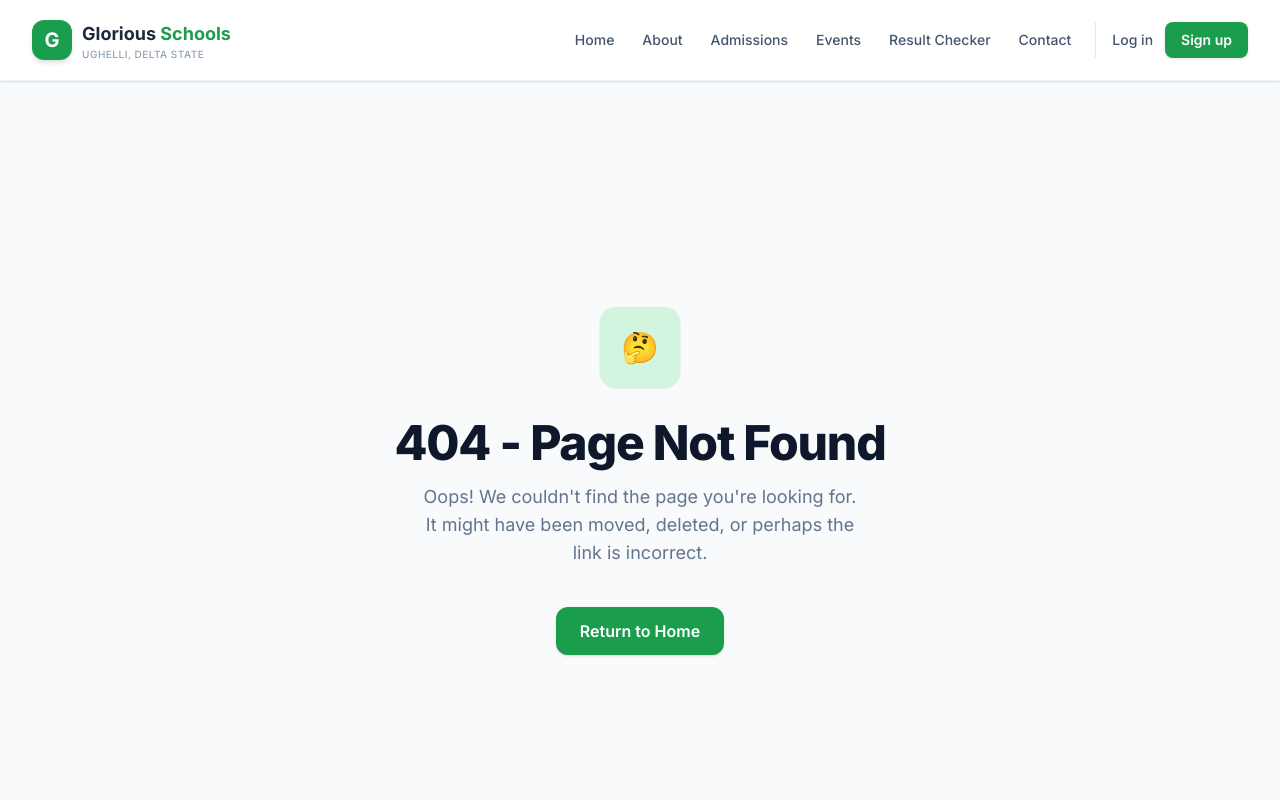
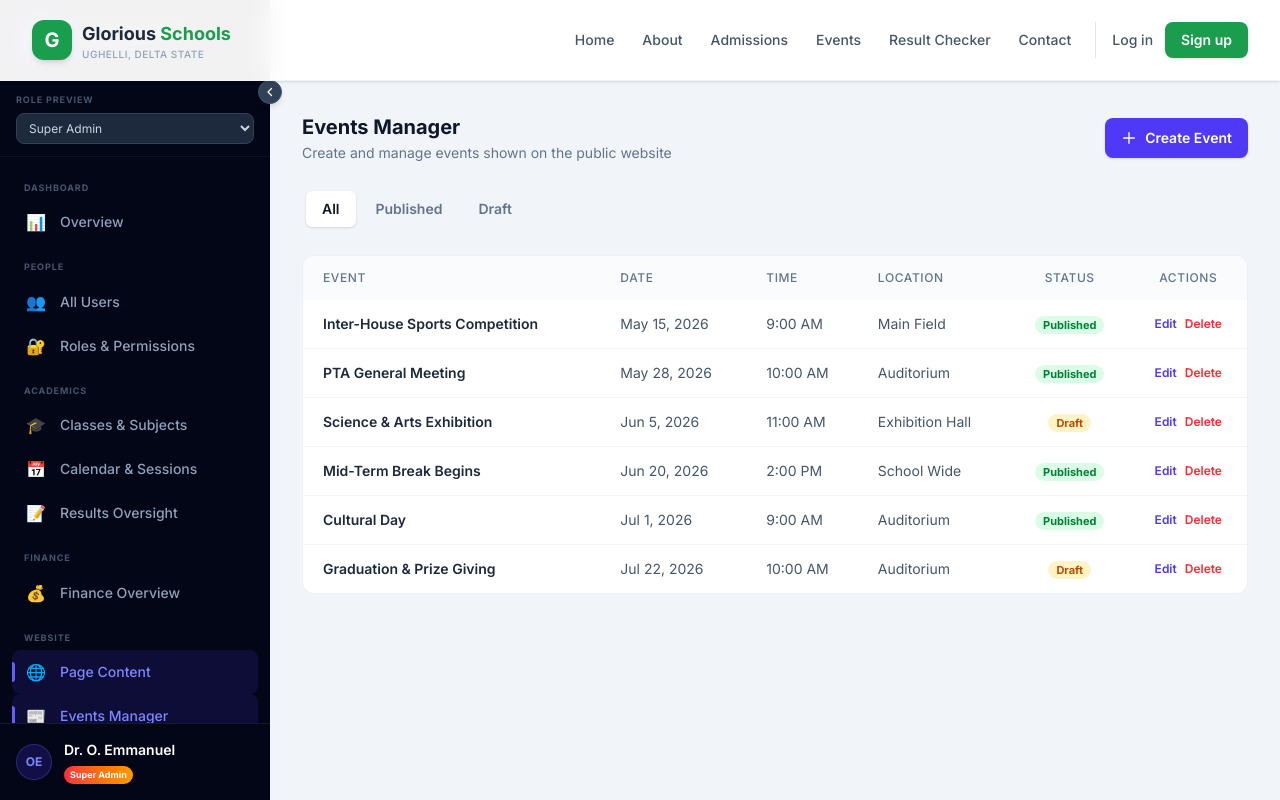
Before and after one commit to efebryan/glorious-school, a Next.js app: page /admin/cms/events in a window 1280 px wide. Before the commit this address had no page. Shown: the top 800 px of the page. Built offline with nearby package versions, Linux system fonts and the light colour scheme.

Commit message:
auto-commit: 4/23/2026, 5:08:35 PM

```diff
--- /dev/null
+++ b/src/app/admin/cms/events/page.tsx
@@ -0,0 +1,108 @@
+"use client";
+
+import { useState } from "react";
+
+const MOCK_EVENTS = [
+  { id: 1, title: "Inter-House Sports Competition", date: "May 15, 2026", time: "9:00 AM", location: "Main Field", status: "Published", desc: "Annual sports festival featuring track and field events." },
+  { id: 2, title: "PTA General Meeting", date: "May 28, 2026", time: "10:00 AM", location: "Auditorium", status: "Published", desc: "Open discussion with parents and teachers." },
+  { id: 3, title: "Science & Arts Exhibition", date: "Jun 5, 2026", time: "11:00 AM", location: "Exhibition Hall", status: "Draft", desc: "Students showcase innovative projects." },
+  { id: 4, title: "Mid-Term Break Begins", date: "Jun 20, 2026", time: "2:00 PM", location: "School Wide", status: "Published", desc: "Commencement of mid-term holiday." },
+  { id: 5, title: "Cultural Day", date: "Jul 1, 2026", time: "9:00 AM", location: "Auditorium", status: "Published", desc: "Celebrating diversity with cultural performances." },
+  { id: 6, title: "Graduation & Prize Giving", date: "Jul 22, 2026", time: "10:00 AM", location: "Auditorium", status: "Draft", desc: "Ceremony honoring graduating classes." },
+];
+
+export default function EventsManagerPage() {
+  const [showCreate, setShowCreate] = useState(false);
+  const [filter, setFilter] = useState<"all" | "Published" | "Draft">("all");
+
+  const filtered = filter === "all" ? MOCK_EVENTS : MOCK_EVENTS.filter((e) => e.status === filter);
+
+  return (
+    <div className="p-4 sm:p-6 lg:p-8 max-w-[1400px] mx-auto space-y-6">
+      <div className="flex flex-col sm:flex-row sm:items-center sm:justify-between gap-3">
+        <div>
+          <h1 className="text-xl font-bold text-slate-900">Events Manager</h1>
+          <p className="text-sm text-slate-500 mt-0.5">Create and manage events shown on the public website</p>
+        </div>
+        <button onClick={() => setShowCreate(true)} className="inline-flex items-center gap-2 px-4 py-2.5 bg-indigo-600 hover:bg-indigo-700 text-white text-sm font-semibold rounded-lg transition-colors shadow-sm">
+          <svg className="w-4 h-4" fill="none" stroke="currentColor" viewBox="0 0 24 24"><path strokeLinecap="round" strokeLinejoin="round" strokeWidth="2" d="M12 4v16m8-8H4" /></svg>
+          Create Event
+        </button>
+      </div>
+
+      {/* Filter */}
+      <div className="flex gap-1 bg-slate-100 p-1 rounded-lg w-fit">
+        {["all", "Published", "Draft"].map((f) => (
+          <button key={f} onClick={() => setFilter(f as typeof filter)} className={`px-4 py-2 text-sm font-semibold rounded-md transition-all capitalize ${filter === f ? "bg-white text-slate-900 shadow-sm" : "text-slate-500 hover:text-slate-700"}`}>
+            {f === "all" ? "All" : f}
+          </button>
+        ))}
+      </div>
+
+      {/* Events Table */}
+      <div className="bg-white rounded-xl border border-slate-200/60 overflow-hidden">
+        <div className="overflow-x-auto">
+          <table className="w-full text-sm">
+            <thead><tr className="bg-slate-50/80 text-slate-500 text-xs uppercase tracking-wider">
+              <th className="text-left px-5 py-3.5 font-medium">Event</th>
+              <th className="text-left px-4 py-3.5 font-medium hidden sm:table-cell">Date</th>
+              <th className="text-left px-4 py-3.5 font-medium hidden md:table-cell">Time</th>
+              <th className="text-left px-4 py-3.5 font-medium hidden lg:table-cell">Location</th>
+              <th className="text-center px-4 py-3.5 font-medium">Status</th>
+              <th className="text-center px-4 py-3.5 font-medium">Actions</th>
+            </tr></thead>
+            <tbody className="divide-y divide-slate-100">
+              {filtered.map((e) => (
+                <tr key={e.id} className="hover:bg-slate-50/50">
+                  <td className="px-5 py-3.5">
+                    <p className="font-semibold text-slate-800">{e.title}</p>
+                    <p className="text-[11px] text-slate-500 mt-0.5 hidden sm:hidden">{e.date}</p>
+                  </td>
+                  <td className="px-4 py-3.5 text-slate-600 hidden sm:table-cell">{e.date}</td>
+                  <td className="px-4 py-3.5 text-slate-600 hidden md:table-cell">{e.time}</td>
+                  <td className="px-4 py-3.5 text-slate-600 hidden lg:table-cell">{e.location}</td>
+                  <td className="px-4 py-3.5 text-center">
+                    <span className={`text-[11px] font-bold px-2 py-0.5 rounded-full ${e.status === "Published" ? "bg-green-100 text-green-700" : "bg-amber-100 text-amber-700"}`}>{e.status}</span>
+                  </td>
+                  <td className="px-4 py-3.5 text-center">
+                    <div className="flex items-center justify-center gap-2">
+                      <button className="text-xs text-indigo-600 font-semibold hover:underline">Edit</button>
+                      <button className="text-xs text-red-500 font-semibold hover:underline">Delete</button>
+                    </div>
+                  </td>
+                </tr>
+              ))}
+            </tbody>
+          </table>
+        </div>
+      </div>
+
+      {/* Create Event Modal */}
+      {showCreate && (
+        <div className="fixed inset-0 z-[60] flex items-center justify-center p-4">
+          <div className="absolute inset-0 bg-slate-900/50 backdrop-blur-sm" onClick={() => setShowCreate(false)} />
+          <div className="relative bg-white rounded-2xl shadow-2xl max-w-lg w-full overflow-hidden animate-fade-in-up">
+            <div className="h-1.5 bg-gradient-to-r from-indigo-500 to-purple-500" />
+            <div className="p-6">
+              <h2 className="text-lg font-bold text-slate-900 mb-4">Create New Event</h2>
+              <div className="space-y-3">
+                <div><label className="text-xs font-medium text-slate-600 mb-1 block">Event Title</label><input className="w-full px-3 py-2 text-sm border border-slate-200 rounded-lg focus:ring-2 focus:ring-indigo-500/30 focus:outline-none" placeholder="e.g. Science Fair" /></div>
+                <div className="grid grid-cols-2 gap-3">
+                  <div><label className="text-xs font-medium text-slate-600 mb-1 block">Date</label><input type="date" className="w-full px-3 py-2 text-sm border border-slate-200 rounded-lg focus:ring-2 focus:ring-indigo-500/30 focus:outline-none" /></div>
+                  <div><label className="text-xs font-medium text-slate-600 mb-1 block">Time</label><input type="time" className="w-full px-3 py-2 text-sm border border-slate-200 rounded-lg focus:ring-2 focus:ring-indigo-500/30 focus:outline-none" /></div>
+                </div>
+                <div><label className="text-xs font-medium text-slate-600 mb-1 block">Location</label><input className="w-full px-3 py-2 text-sm border border-slate-200 rounded-lg focus:ring-2 focus:ring-indigo-500/30 focus:outline-none" placeholder="e.g. School Auditorium" /></div>
+                <div><label className="text-xs font-medium text-slate-600 mb-1 block">Description</label><textarea rows={3} className="w-full px-3 py-2 text-sm border border-slate-200 rounded-lg focus:ring-2 focus:ring-indigo-500/30 focus:outline-none resize-none" placeholder="Brief description of the event..." /></div>
+                <div><label className="text-xs font-medium text-slate-600 mb-1 block">Status</label><select className="w-full px-3 py-2 text-sm border border-slate-200 rounded-lg bg-white focus:ring-2 focus:ring-indigo-500/30 focus:outline-none"><option>Draft</option><option>Published</option></select></div>
+              </div>
+              <div className="mt-6 flex gap-3">
+                <button className="flex-1 py-2.5 bg-indigo-600 hover:bg-indigo-700 text-white text-sm font-semibold rounded-lg transition-colors">Create Event</button>
+                <button onClick={() => setShowCreate(false)} className="px-4 py-2.5 text-sm font-medium text-slate-500 hover:bg-slate-100 rounded-lg transition-colors">Cancel</button>
+              </div>
+            </div>
+          </div>
+        </div>
+      )}
+    </div>
+  );
+}
```
